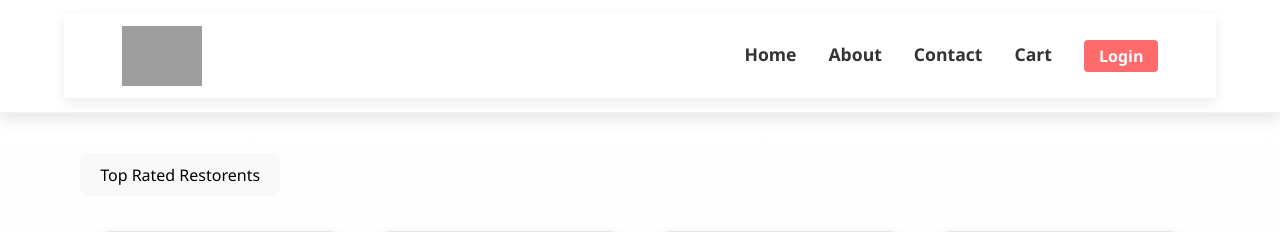
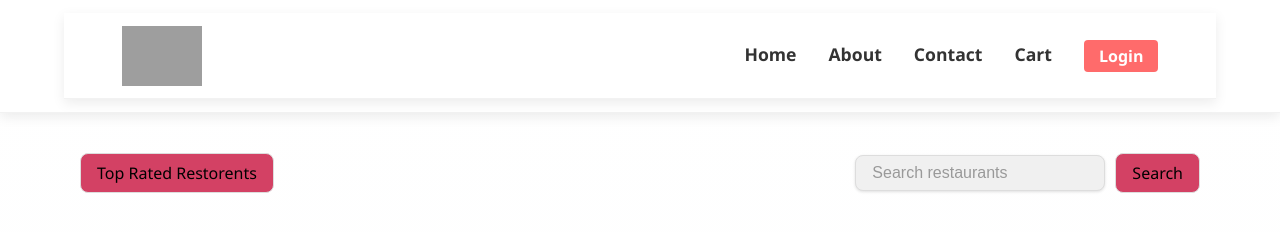
Before and after one commit to Avi1606/Namaste_React, a React (Vite) app in the folder food web-site/: page / in a window 1280 px wide. Shown: the top 232 px of the page. Built offline with nearby package versions, Linux system fonts and the light colour scheme; grey boxes are pictures that could not be loaded.

Commit message:
search button added with working

```diff
--- a/food web-site/src/Components/Body(Swiggy)/Body_swiggy.css
+++ b/food web-site/src/Components/Body(Swiggy)/Body_swiggy.css
@@ -4,15 +4,66 @@
     padding: 20px;
 }
 
+/* Create a container for both filter and search */
+.filter-search-container {
+    display: flex;
+    justify-content: space-between;
+    align-items: center;
+    margin-bottom: 20px;
+    flex-wrap: wrap;
+    gap: 15px;
+}
+
+.filter {
+    display: flex;
+    align-items: center;
+    gap: 10px;
+}
+
+.filter-btn {
+    padding: 8px 16px;
+    border-radius: 8px;
+    background-color: #d34164;
+    border: 1px solid #ddd;
+    cursor: pointer;
+}
+
+.filter-search {
+    display: flex;
+    align-items: center;
+    gap: 10px;
+    width: auto; /* Not full width */
+}
+
 .search-bar {
+    width: 250px; /* Fixed width instead of full width */
     background-color: #f0f0f0;
-    padding: 16px;
+    padding: 8px 16px;
     border-radius: 8px;
-    margin-bottom: 20px;
     font-size: 16px;
     box-shadow: 0 1px 3px rgba(0, 0, 0, 0.12);
-    text-align: center;
+    color: #333;
+    border: 1px solid #ddd;
+    outline: none;
+    margin-bottom: 0; /* Remove bottom margin */
+}
+
+.search-btn {
+    padding: 8px 16px;
+    border-radius: 8px;
+    background-color: #d34164;
+    border: 1px solid #ddd;
     cursor: pointer;
+}
+
+.search-bar:focus {
+    border-color: #007bff;
+    box-shadow: 0 0 0 2px rgba(0, 123, 255, 0.25);
+}
+
+.search-bar::placeholder {
+    color: #999;
+    opacity: 1;
 }
 
 .restrorent-card {
@@ -24,6 +75,19 @@
 }
 
 @media (max-width: 768px) {
+    .filter-search-container {
+        flex-direction: column;
+        align-items: flex-start;
+    }
+
+    .filter-search {
+        width: 100%;
+    }
+
+    .search-bar {
+        width: 100%;
+    }
+
     .restrorent-card {
         justify-content: center;
     }
--- a/food web-site/src/Components/Body(Swiggy)/Body_swiggy.jsx
+++ b/food web-site/src/Components/Body(Swiggy)/Body_swiggy.jsx
@@ -5,6 +5,8 @@ import {useEffect, useState} from "react";
 
 const Body_swiggy = () => {
     const[resdata, setResdata] = useState(restodata);
+
+    const[search, setSearch] = useState("");
 
     // useEffect(() => {
     //     fetchData();
@@ -24,9 +26,10 @@ const Body_swiggy = () => {
 
     return (
         <div className="body">
+            <div className="filter-search-container">
                 <div className="filter">
                     <button
-                    className ="filter-btn"
+                        className="filter-btn"
                         onClick={() => {
                             const fileterdata = restodata.filter(
                                 items => items.card.card.info.avgRating > 4
@@ -37,8 +40,29 @@ const Body_swiggy = () => {
                         Top Rated Restorents
                     </button>
                 </div>
+                <div className="filter-search">
+                    <input
+                        type="text"
+                        className="search-bar"
+                        value={search}
+                        onChange={(e) => setSearch(e.target.value)}
+                        placeholder="Search restaurants"
+                    />
+                    <button
+                        className="search-btn"
+                        onClick={() => {
+                            const fileterdata = restodata.filter(
+                                items => items.card.card.info.name.includes(search)
+                            )
+                            setResdata(fileterdata)
+                        }}
+                    >
+                        Search
+                    </button>
+                </div>
+            </div>
             <div className="restrorent-card">
-                {resdata.map(((restaurant,index) => (
+                {resdata.map(((restaurant, index) => (
                     <RestorentCard
                         key={index}
                         resName={restaurant.card.card.info.name}
```
Lines whose indentation alone changed are shown as unchanged.
